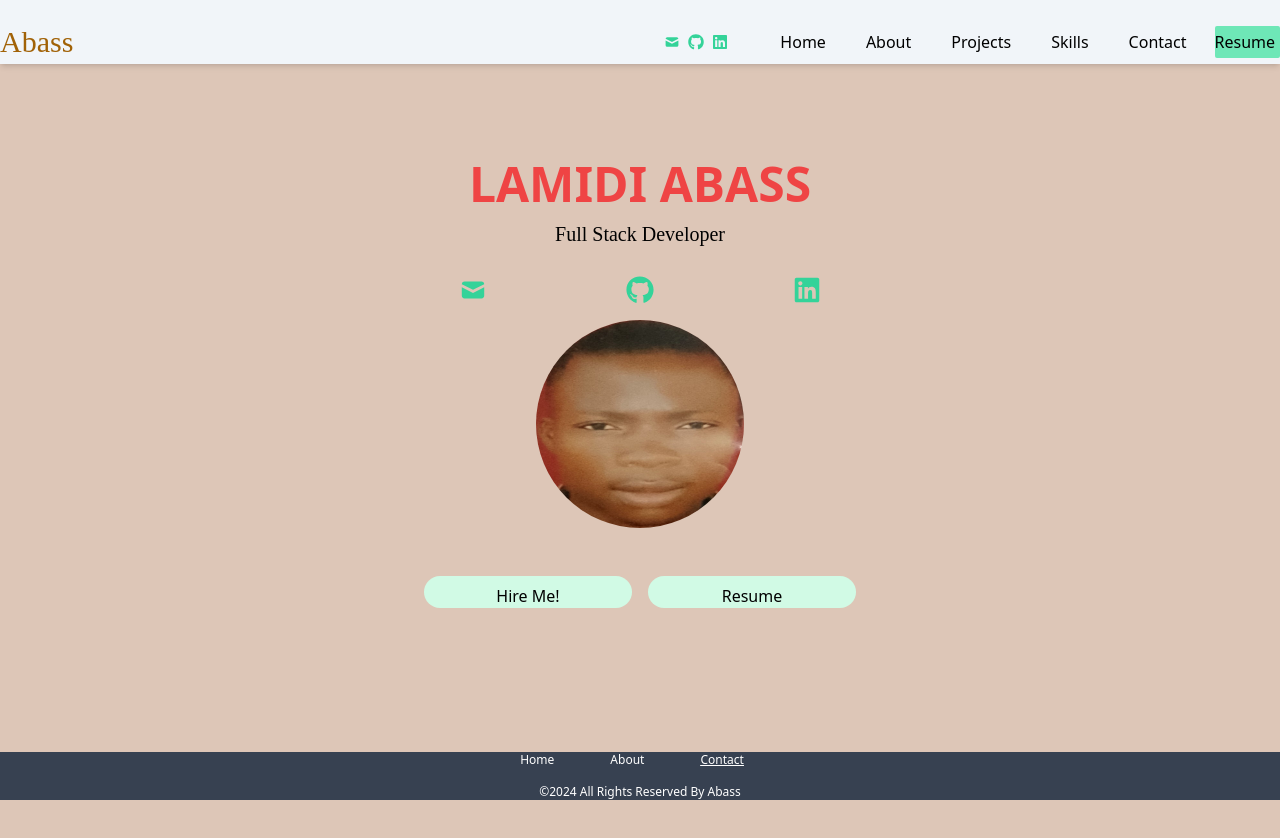
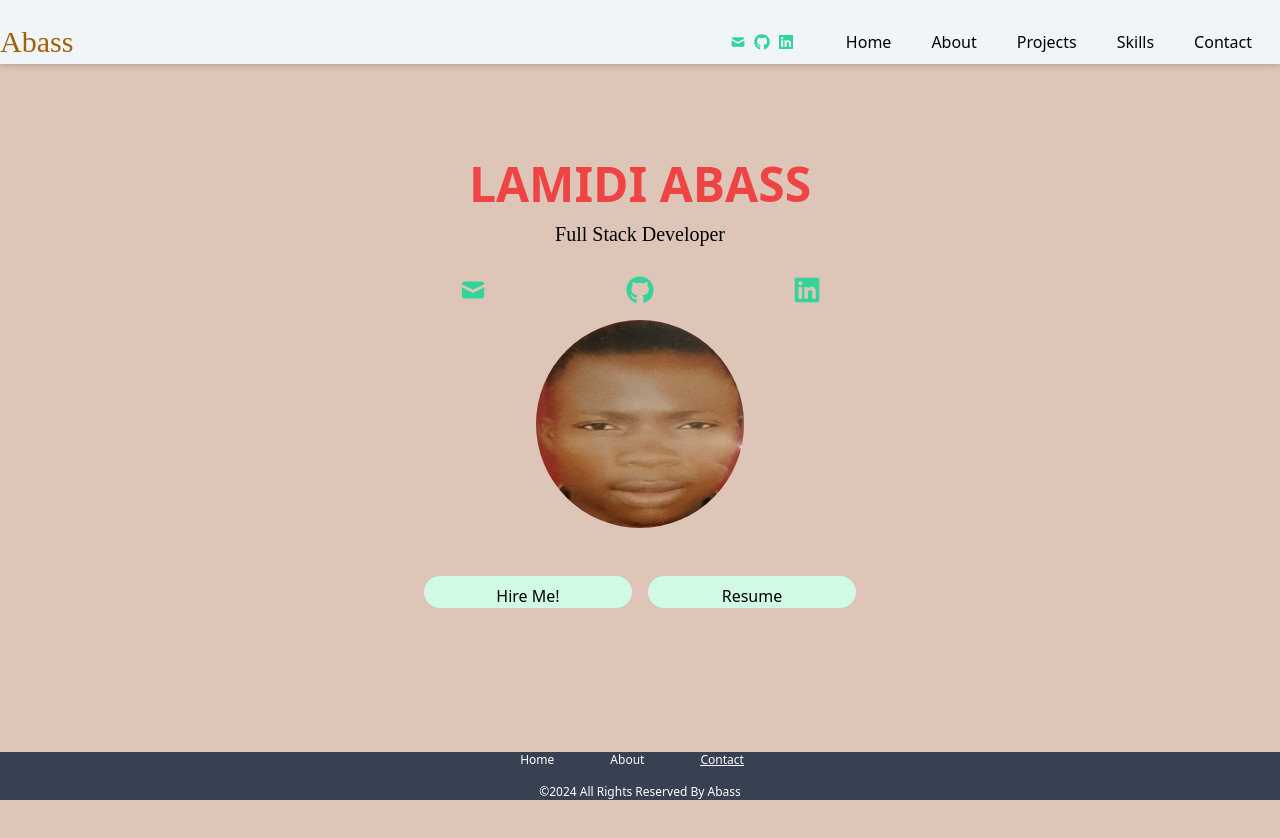
Before and after one commit to Lamidi1/my-p, a React (Create React App) app: page / in a window 1280 px wide. Shown: the top 838 px of the page. Built offline with nearby package versions, Linux system fonts and the light colour scheme.

Commit message:
recomment the resume on header component

```diff
--- a/src/components/Header.js
+++ b/src/components/Header.js
@@ -58,9 +58,13 @@ const Header = () => {
         <li className='mr-4 px-3'> <Link to='/contact'>Contact</Link> </li>
        </ul>
 
-       <a href='/Abass Resume.pdf' download={true} className='mt-5  items-center justify-center py-1  w-32  rounded-sm  bg-emerald-300 hidden tablet:block laptop:block'>
+       {/* <a href='/Abass Resume.pdf' download={true} className='mt-5  items-center justify-center py-1  w-32  rounded-sm  bg-emerald-300 hidden tablet:block laptop:block'>
 
-        Resume</a>
+        Resume</a>  */}
+       {/* <a href='/resume.pdf' download='Abass Resume.pdf' className='mt-5  items-center justify-center py-1  w-32  rounded-sm  bg-emerald-300 hidden tablet:block laptop:block'>
+
+        Resume</a>  */}
+
 
 
         {showMenuList ? (
--- a/src/components/Home.js
+++ b/src/components/Home.js
@@ -40,7 +40,7 @@ const Home = () => {
              {/* whatsapp number and Resume link */}
           <div className=' w-full justify-center flex  tablet:flex-row laptop:flex-row space-x-4 mt-12 text-center '>
           <a className='w-52 h-8 rounded-full bg-gradient-to-tr from bg-emerald-100 pt-2' href='https://wa.me/+2347052599192'>Hire Me!</a>
-          <a className='w-52 h-8 rounded-full bg-gradient-to-tr from bg-emerald-100 pt-2' href='/ Abass Resume.pdf' download={true}>Resume</a>
+          <a className='w-52 h-8 rounded-full bg-gradient-to-tr from bg-emerald-100 pt-2' href='/ Abass Resume.pdf' download="Abass Resume.pdf">Resume</a>
           </div>
 
     </section>
```
